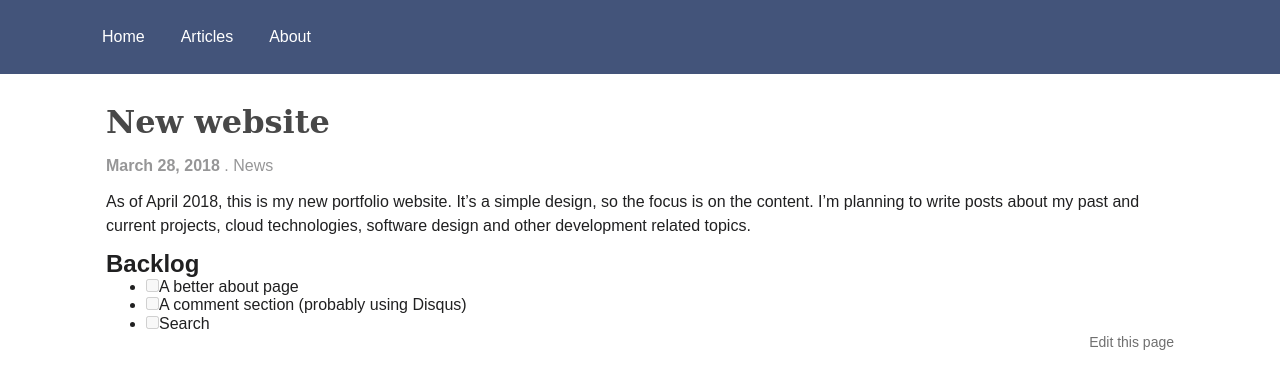
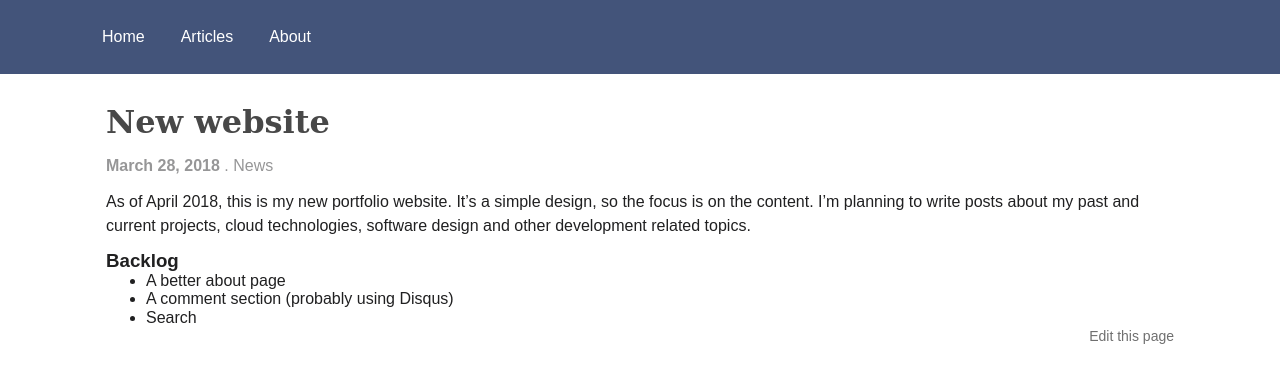
Before and after one commit to ChrisTerBeke/christerbeke.github.io, a Jekyll site: the page built from _posts/2018-03-28-new-website.md, in a window 1280 px wide. Shown: the top 389 px of the page. Built offline with Jekyll 4.4.1, drawn with Linux system fonts in a browser that asks for light colours.

```diff
--- a/_posts/2018-03-28-new-website.md
+++ b/_posts/2018-03-28-new-website.md
@@ -9,7 +9,7 @@ tags:
 As of April 2018, this is my new portfolio website. It's a simple design, so the focus is on the content.
 I'm planning to write posts about my past and current projects, cloud technologies, software design and other development related topics.
 
-## Backlog
-- [ ] A better about page
-- [ ] A comment section (probably using Disqus)
-- [ ] Search
+### Backlog
+- A better about page
+- A comment section (probably using Disqus)
+- Search
```
